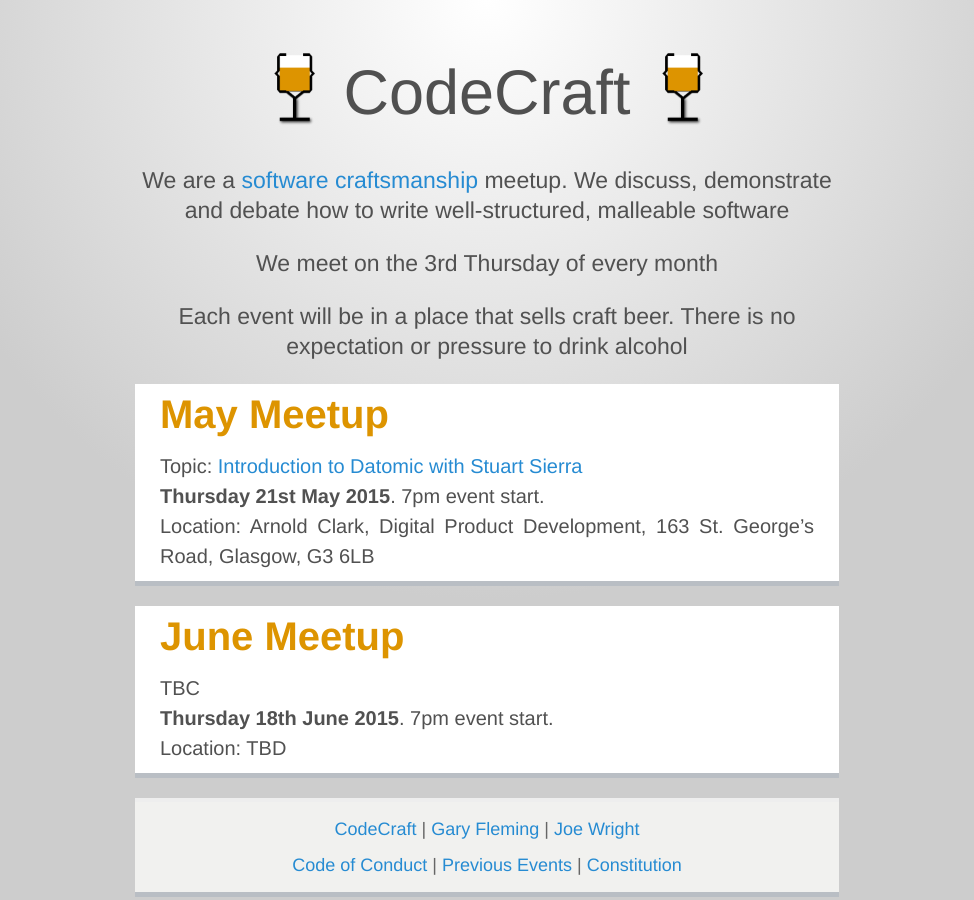
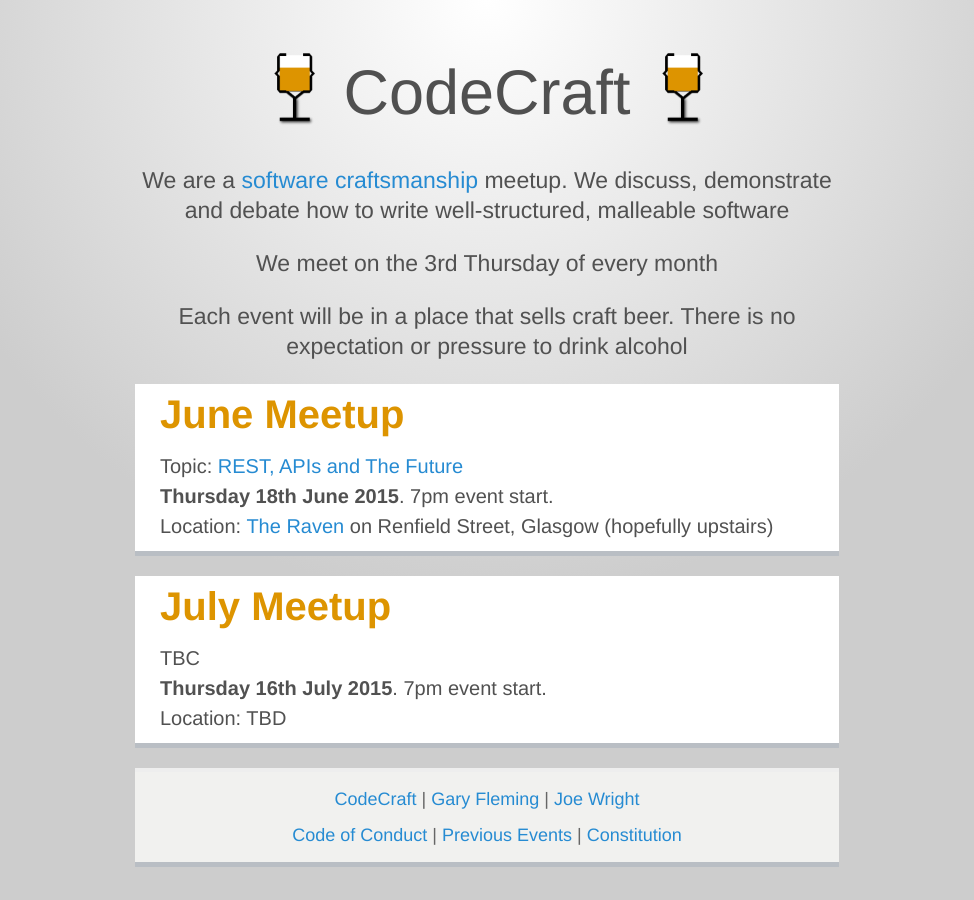
Before and after one commit to codecraftuk/codecraftuk.github.io, a Jekyll site: the page built from index.html, in a window 1280 px wide. Shown: the whole page, without its empty margins (153-1127 px from the left). Built offline with Jekyll 4.4.1, drawn with Linux system fonts in a browser that asks for light colours; Markdown is read by kramdown in place of the engine named in the settings.

Commit message:
Adding REST API guided conversation

```diff
--- a/index.html
+++ b/index.html
@@ -10,15 +10,15 @@
 
 
 <div class="meetups">
-  <h2>May Meetup</h2>
-  Topic: <a href="/events/2015/05/datomic/">Introduction to Datomic with Stuart Sierra</a>
-  <br/><strong>Thursday 21st May 2015</strong>. 7pm event start.
-  <br/>Location: Arnold Clark, Digital Product Development, 163 St. George’s Road, Glasgow, G3 6LB
+  <h2>June Meetup</h2>
+  Topic: <a href="/events/2015/06/rest-apis/">REST, APIs and The Future</a>
+  <br/><strong>Thursday 18th June 2015</strong>. 7pm event start.
+  <br/>Location: <a href="https://goo.gl/maps/vWn1J">The Raven</a> on Renfield Street, Glasgow (hopefully upstairs)
 </div>
 
 <div class="meetups">
-  <h2>June Meetup</h2>
+  <h2>July Meetup</h2>
   TBC
-  <br/><strong>Thursday 18th June 2015</strong>. 7pm event start.
+  <br/><strong>Thursday 16th July 2015</strong>. 7pm event start.
   <br/>Location: TBD
 </div>
```
Also changed, not shown: _posts/2015-06-01-rest-apis.md (added, +17 -0 lines).
